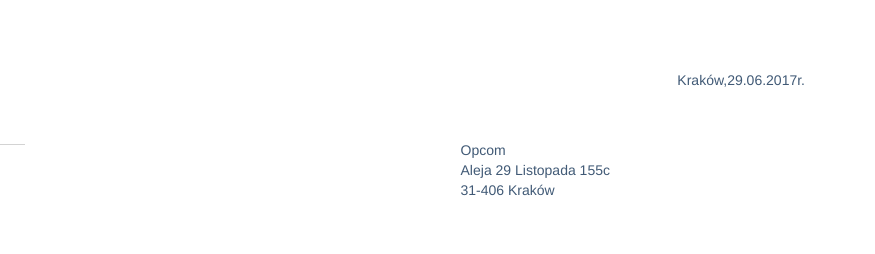
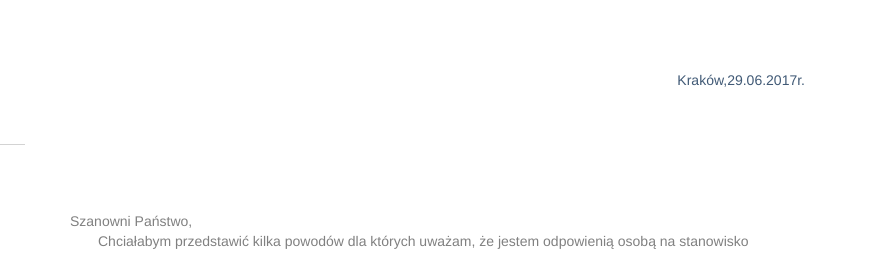
Before and after one commit to kmarkon/CV, a website: page listmot.html in a window 1280 px wide. Shown: the top 254 px of the page, 405-1280 px from the left. Drawn offline with nearby package versions, Linux system fonts and the light colour scheme.

Commit message:
no company address

```diff
--- a/listmot.html
+++ b/listmot.html
@@ -51,7 +51,7 @@
         <div class="row company">
           <div class="col-md-5 col-sm-12"></div>
           <div class="col-md-4 col-sm-12">
-              Opcom</br>Aleja 29 Listopada 155c</br>31-406 Kraków
+              <!--company address-->
           </div>
           <div class="col-md-3 col-sm-12"></div>
         </div>
```
